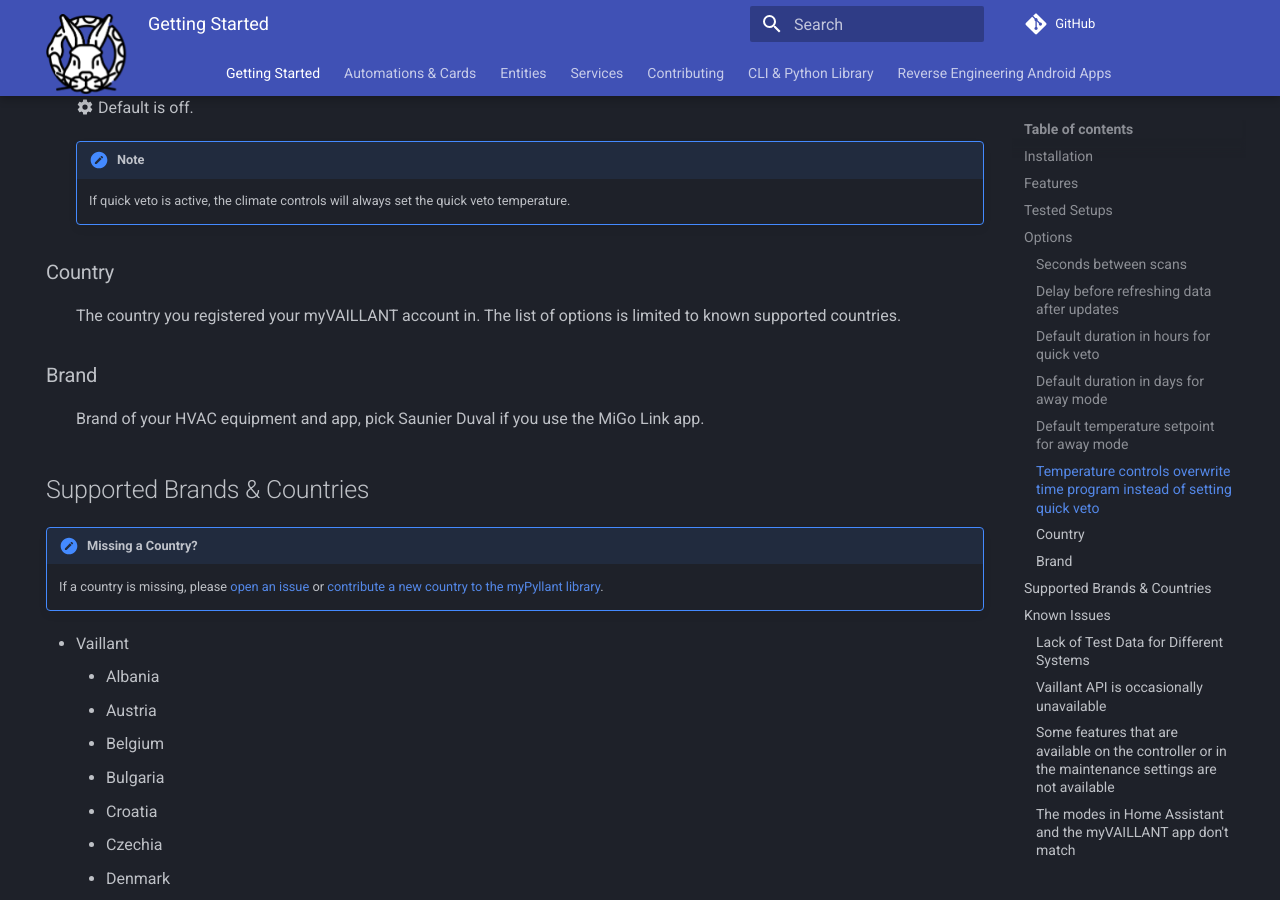
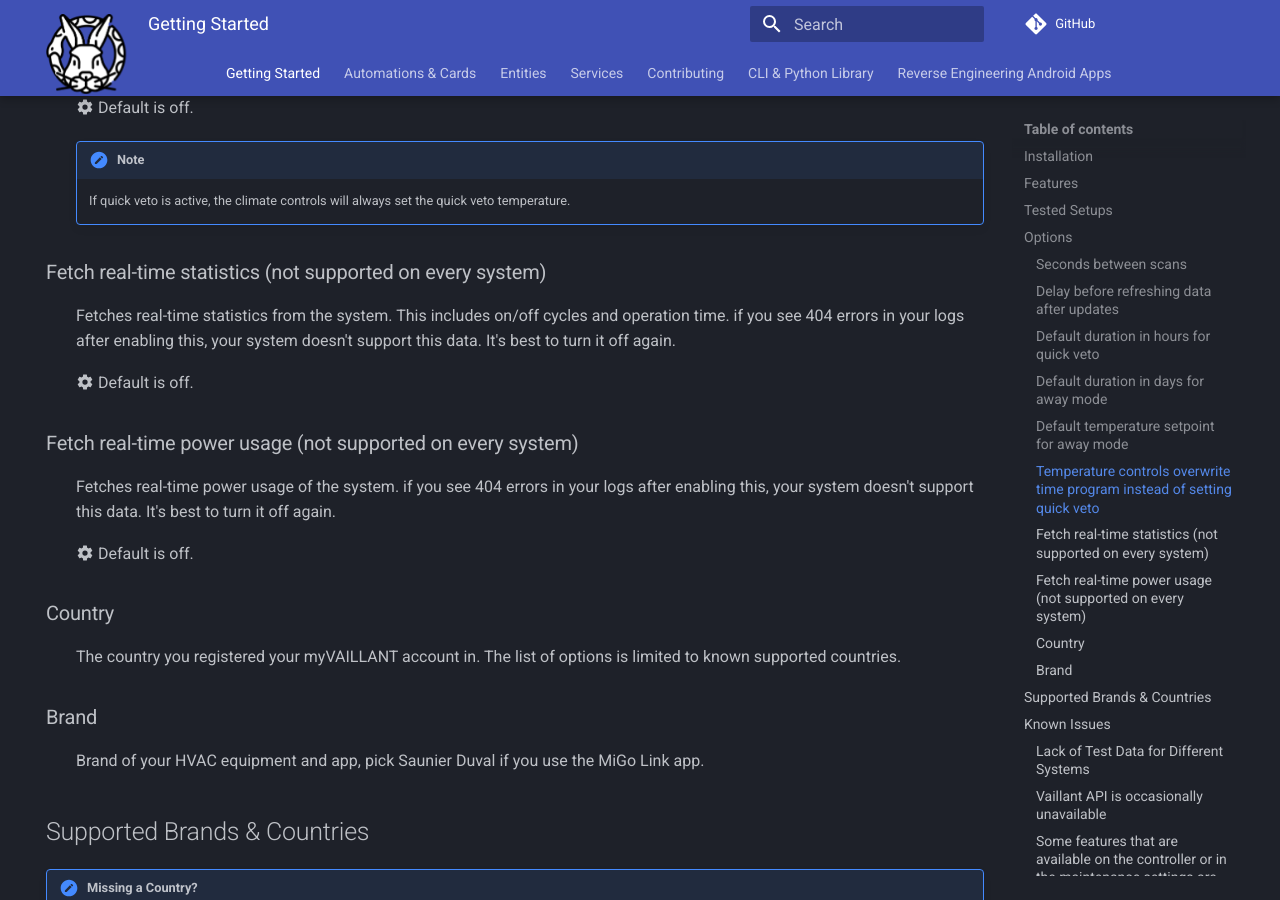
Before and after one commit to signalkraft/mypyllant-component, an MkDocs documentation site: the page built from docs/docs/index.md, in a window 1280 px wide and 900 px high, scrolled down 3624 px. Built offline with MkDocs 1.6.1 and Material for MkDocs 9.7.7, drawn with Linux system fonts in a browser that asks for light colours; comment, search, counter and statistics services are not loaded; some of the changed text lies outside the part shown.

```diff
--- a/dev-requirements.txt
+++ b/dev-requirements.txt
@@ -11,7 +11,7 @@
 
 # Need specific versions
 pytest-homeassistant-custom-component==0.13.101
-myPyllant==0.8.5
+myPyllant==0.8.6
 
 # Versions handled by pytest-homeassistant-custom-component
 freezegun
--- a/docs/docs/index.md
+++ b/docs/docs/index.md
@@ -172,6 +172,22 @@
 
         If quick veto is active, the climate controls will always set the quick veto temperature.
 
+### Fetch real-time statistics (not supported on every system)
+
+:   Fetches real-time statistics from the system. This includes on/off cycles and operation time.
+    if you see 404 errors in your logs after enabling this, your system doesn't support this data.
+    It's best to turn it off again.
+
+    :material-cog: Default is off.
+
+### Fetch real-time power usage (not supported on every system)
+
+:   Fetches real-time power usage of the system.
+    if you see 404 errors in your logs after enabling this, your system doesn't support this data.
+    It's best to turn it off again.
+
+    :material-cog: Default is off.
+
 ### Country
 
 :   The country you registered your myVAILLANT account in. The list of options is limited to known supported countries.
```
Also changed, not shown: other parts of docs/docs/index.md (+3 -0 lines), 2 other files.
